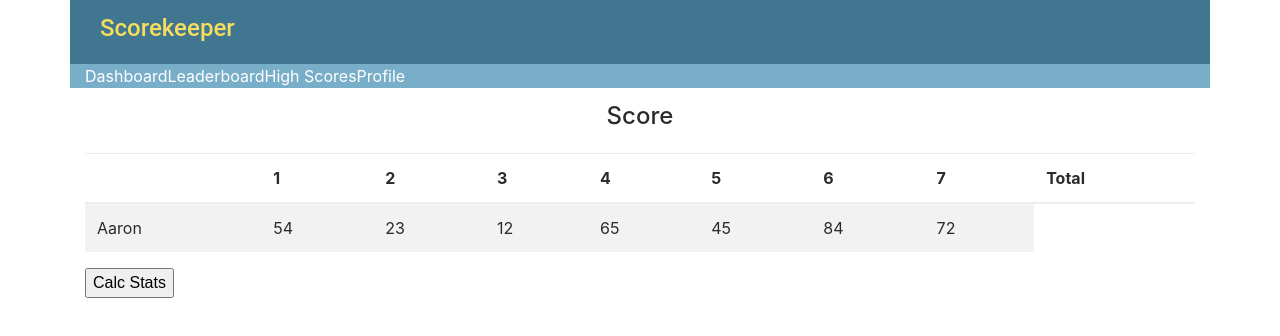
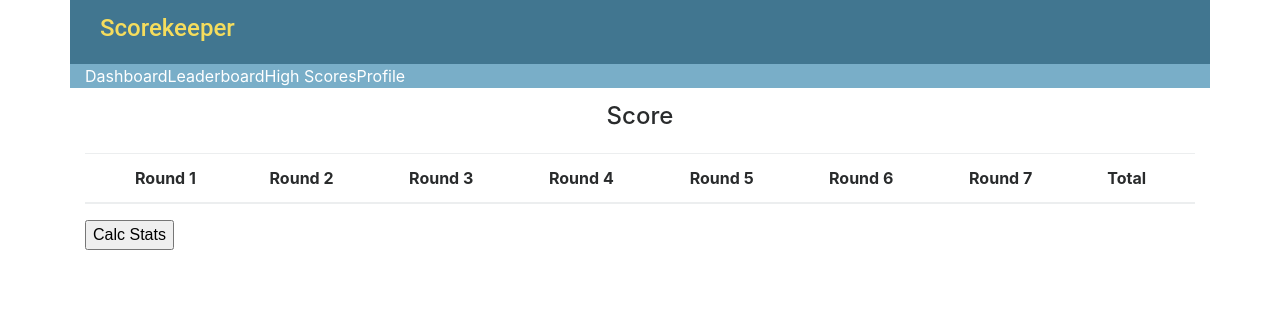
Before and after one commit to snorkpete/angular_2_scorekeeper, an Angular app: page /books_and_run/play in a window 1280 px wide. Shown: the top 336 px of the page. Built offline with nearby package versions, Linux system fonts and the light colour scheme.

Commit message:
restructure game data object

```diff
--- a/src/app/books_and_run.service.ts
+++ b/src/app/books_and_run.service.ts
@@ -43,31 +43,89 @@ export class BooksAndRunService {
     prepareGame(){
         var players = this.getPlayers();
         var game = {
-            empty: ['empty'],
-            roundOne: ['2 Books'],
-            roundTwo: ['1 Book 1 Run'],
-            roundThree: ['2 Runs'],
-            roundFour: ['3 Books'],
-            roundFive: ['2 Books 1 Run'],
-            roundSix: ['2 Runs 1 Book'],
-            roundSeven: ['3 Runs'],
-        };
+
+            players: [],
+            rounds: [
+                {
+                    roundNumber: undefined,
+                    title: undefined,
+                    winner: undefined,
+                },
+                {
+                    roundNumber: 1,
+                    title: "Round 1",
+                    description: "2 Books",
+                    winner: undefined,
+                },
+                {
+                    roundNumber: 2,
+                    title: "Round 2",
+                    description: "1 Book 1 Run",
+                    winner: undefined,
+                },
+                {
+                    roundNumber: 3,
+                    title: "Round 3",
+                    description: "2 Runs",
+                    winner: undefined,
+                },
+                {
+                    roundNumber: 4,
+                    title: "Round 4",
+                    description: "3 Books",
+                    winner: undefined,
+                },
+                {
+                    roundNumber: 5,
+                    title: "Round 5",
+                    description: "2 Books 1 Run",
+                    winner: undefined,
+                },
+                {
+                    roundNumber: 6,
+                    title: "Round 6",
+                    description: "2 Runs 1 Book",
+                    winner: undefined,
+                 },
+                {
+                    roundNumber: 7,
+                    title: "Round 7",
+                    description: "3 Runs",
+                    winner: undefined,
+                },
+            ],
+        }
 
         players.forEach(function(player){
-            player['score'] = undefined;
-            for(var round in game){
-                if(game.hasOwnProperty(round)){
-                    game[round].push(player);
+            player['scores'] = {
+                roundOne: undefined,
+                roundTwo: undefined,
+                roundThree: undefined,
+                roundFour: undefined,
+                roundFive: undefined,
+                roundSix: undefined,
+                roundSeven: undefined,
+                getTotal: function(){
+                    var total = 0;
+                    if(!isNaN(parseInt(this.roundOne))) total+=parseInt(this.roundOne);
+                    if(!isNaN(parseInt(this.roundTwo))) total+=parseInt(this.roundTwo);
+                    if(!isNaN(parseInt(this.roundThree))) total+=parseInt(this.roundThree);
+                    if(!isNaN(parseInt(this.roundFour))) total+=parseInt(this.roundFour);
+                    if(!isNaN(parseInt(this.roundFive))) total+=parseInt(this.roundFive);
+                    if(!isNaN(parseInt(this.roundSix))) total+=parseInt(this.roundSix);
+                    if(!isNaN(parseInt(this.roundSeven))) total+=parseInt(this.roundSeven);
+
+                    return total;
                 }
-            }
+
+            };
         });
+        game.players = players;
 
         return game;
     }
 
-    getRoundTitles(){
-        return ['', '2 Books', '1 Book 1 Run', '2 Runs', '3 Books', '2 Books 1 Run', '2 Runs 1 Book', '3 Runs'];
-    }
+
 }
 
 
--- a/src/app/books_and_run/books_and_run_play.component.html
+++ b/src/app/books_and_run/books_and_run_play.component.html
@@ -7,20 +7,22 @@
   <table id="data-table" class="table table-striped">
     <thead>
       <tr>
-        <th *ngFor="let round of game">{{ round.roundNumber }}</th>
+        <th *ngFor="let round of game.rounds">{{ round.title }}</th>
         <th>Total</th>
       </tr>
     </thead>
     <tbody>
-      <tr>
-        <td >Aaron</td>
-        <td >54</td>
-        <td >23</td>
-        <td >12</td>
-        <td >65</td>
-        <td >45</td>
-        <td >84</td>
-        <td >72</td>
+      <tr *ngFor="let player of game.players">
+        <td>{{ player.username }}</td>
+        <td contenteditable="true" [textContent]="player.scores.roundOne"   (input)="player.scores.roundOne = $event.target.textContent"></td>
+        <td contenteditable="true" [textContent]="player.scores.roundTwo"   (input)="player.scores.roundTwo = $event.target.textContent"></td>
+        <td contenteditable="true" [textContent]="player.scores.roundThree"   (input)="player.scores.roundThree = $event.target.textContent"></td>
+        <td contenteditable="true" [textContent]="player.scores.roundFour"   (input)="player.scores.roundFour = $event.target.textContent"></td>
+        <td contenteditable="true" [textContent]="player.scores.roundFive"   (input)="player.scores.roundFive = $event.target.textContent"></td>
+        <td contenteditable="true" [textContent]="player.scores.roundSix"   (input)="player.scores.roundSix = $event.target.textContent"></td>
+        <td contenteditable="true" [textContent]="player.scores.roundSeven"   (input)="player.scores.roundSeven = $event.target.textContent"></td>
+        <td style="background-color: orange">{{ player.scores.getTotal() }}</td>
+
       </tr>
     </tbody>
   </table>
@@ -30,7 +32,20 @@
 
 
 
-
+<!--<table id="data-table" class="table table-striped">
+    <thead>
+      <tr>
+        <th *ngFor="let round of game">{{ round.roundNumber }}</th>
+        <th>Total</th>
+      </tr>
+    </thead>
+    <tbody>
+      <tr *ngFor="let round of game">
+        <td>Aaron</td>
+        <td>25</td>
+      </tr>
+    </tbody>
+  </table>-->
 
 
 
--- a/src/app/books_and_run/books_and_run_play.component.ts
+++ b/src/app/books_and_run/books_and_run_play.component.ts
@@ -14,194 +14,14 @@ import { BooksAndRunService } from '../books_and_run.service';
 export class BooksAndRunPlayComponent implements OnInit {
   constructor(private booksAndRunService: BooksAndRunService) { }
 
-  game = [
-
-    {
-      roundNumber: "",
-      title: "",
-      players: [],
-      winner: [],
-    },
-
-    {
-      roundNumber: 1,
-      title: "2 Books",
-      players: [
-        {
-          pk: 1,
-          username: "Aaron",
-          score: 5,
-        },
-        {
-          pk: 2,
-          username: "Bethany",
-          score: 54,
-        },
-        {
-          pk: 3,
-          username: "Jared",
-          score: 22,
-        },
-      ],
-      winner: undefined,
-
-    },
-
-    {
-      roundNumber: 2,
-      title: "1 Book 1 Run",
-      players: [
-        {
-          pk: 1,
-          username: "Aaron",
-          score: 54,
-        },
-        {
-          pk: 2,
-          username: "Bethany",
-          score: 32,
-        },
-        {
-          pk: 3,
-          username: "Jared",
-          score: 76,
-        },
-      ],
-      winner: undefined,
-    },
-
-    {
-      roundNumber: 3,
-      title: "2 Runs",
-      players: [
-        {
-          pk: 1,
-          username: "Aaron",
-          score: 23,
-        },
-        {
-          pk: 2,
-          username: "Bethany",
-          score: 76,
-        },
-        {
-          pk: 3,
-          username: "Jared",
-          score: 75,
-        },
-      ],
-      winner: undefined,
-    },
-
-    {
-      roundNumber: 4,
-      title: "3 Books",
-      players: [
-        {
-          pk: 1,
-          username: "Aaron",
-          score: 34,
-        },
-        {
-          pk: 2,
-          username: "Bethany",
-          score: 43,
-        },
-        {
-          pk: 3,
-          username: "Jared",
-          score: 65,
-        },
-      ],
-      winner: undefined,
-    },
-
-    {
-      roundNumber: 5,
-      title: "2 Books 1 Run",
-      players: [
-        {
-          pk: 1,
-          username: "Aaron",
-          score: 94,
-        },
-        {
-          pk: 2,
-          username: "Bethany",
-          score: 26,
-        },
-        {
-          pk: 3,
-          username: "Jared",
-          score: 34,
-        },
-      ],
-      winner: undefined,
-    },
-
-    {
-      roundNumber: 6,
-      title: "2 Runs 1 Book",
-      players: [
-        {
-          pk: 1,
-          username: "Aaron",
-          score: 23,
-        },
-        {
-          pk: 2,
-          username: "Bethany",
-          score: 76,
-        },
-        {
-          pk: 3,
-          username: "Jared",
-          score: 43,
-        },
-      ],
-      winner: undefined,
-    },
-
-    {
-      roundNumber: 7,
-      title: "3 Runs",
-      players: [
-        {
-          pk: 1,
-          username: "Aaron",
-          score: 34,
-        },
-        {
-          pk: 2,
-          username: "Bethany",
-          score: 43,
-        },
-        {
-          pk: 3,
-          username: "Jared",
-          score: 36,
-        },
-      ],
-      winner: undefined,
-    },
-
-
-
-];
+  game = {};
 
 
 
   ngOnInit(): void {
-    // this.game = this.booksAndRunService.prepareGame();
-    // console.log(this.game);
-    // this.roundTitles = this.booksAndRunService.getRoundTitles();
+    this.game = this.booksAndRunService.prepareGame();
+    console.log(this.game);
   }
 
 
-
-
-
-
-
-
 }
```
